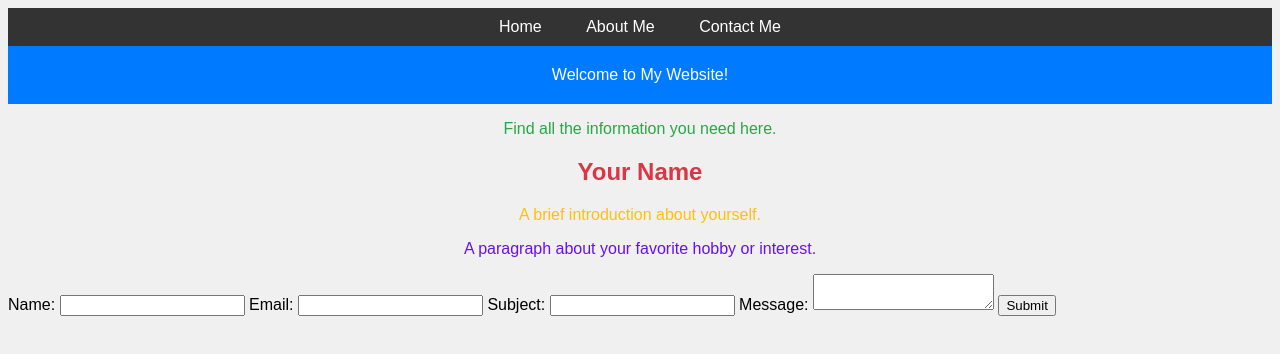
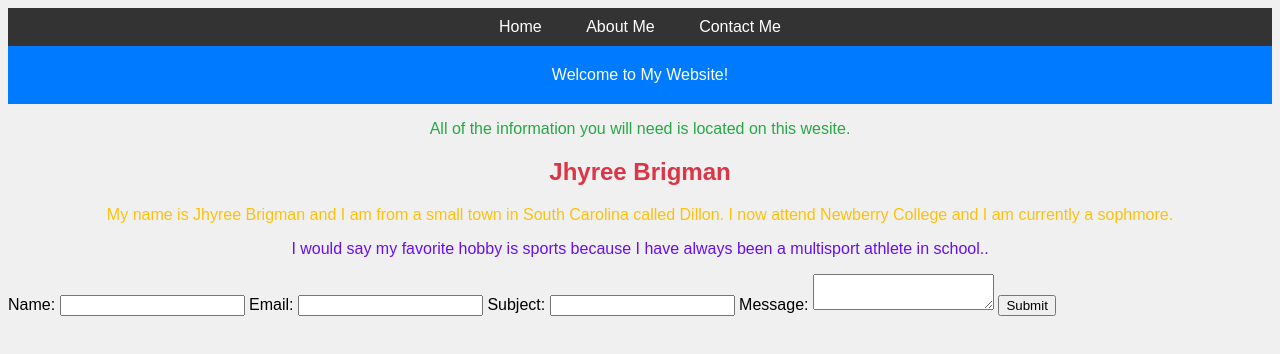
Before and after one commit to Jhyree/Jhyree.github.io, a plain HTML site: page index.html in a window 1280 px wide. Drawn offline with Linux system fonts and the light colour scheme.

Commit message:
Update index.html

```diff
--- a/index.html
+++ b/index.html
@@ -17,14 +17,14 @@
     <!-- Homepage -->
     <section id="home" class="page-section">
         <header class="welcome-header">Welcome to My Website!</header>
-        <p class="website-description">Find all the information you need here.</p>
+        <p class="website-description">All of the information you will need is located on this wesite.</p>
     </section>
 
     <!-- About Me Page -->
     <section id="about" class="page-section">
-        <h1 class="name">Your Name</h1>
-        <p class="intro">A brief introduction about yourself.</p>
-        <p class="hobby">A paragraph about your favorite hobby or interest.</p>
+        <h1 class="name">Jhyree Brigman</h1>
+        <p class="intro">My name is Jhyree Brigman and I am from a small town in South Carolina called Dillon. I now attend Newberry College and I am currently a sophmore.</p>
+        <p class="hobby">I would say my favorite hobby is sports because I have always been a multisport athlete in school..</p>
     </section>
 
     <!-- Contact Me Page -->
```
